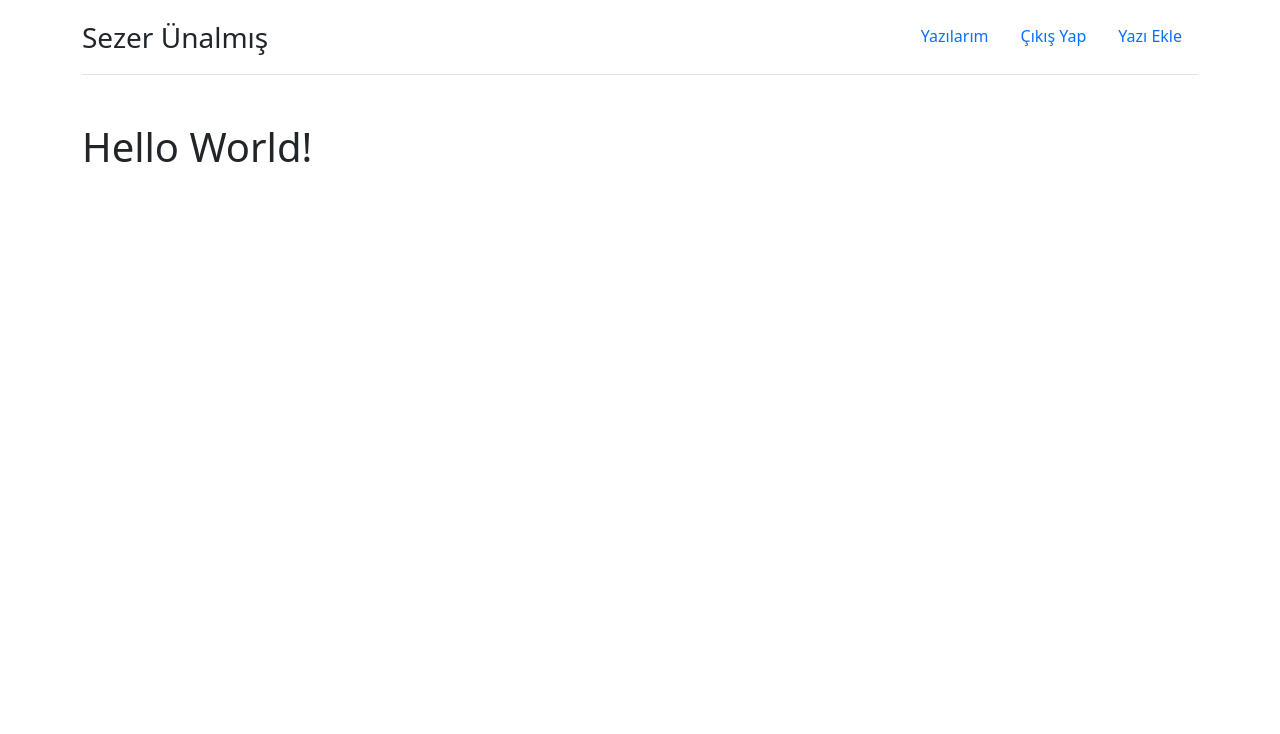
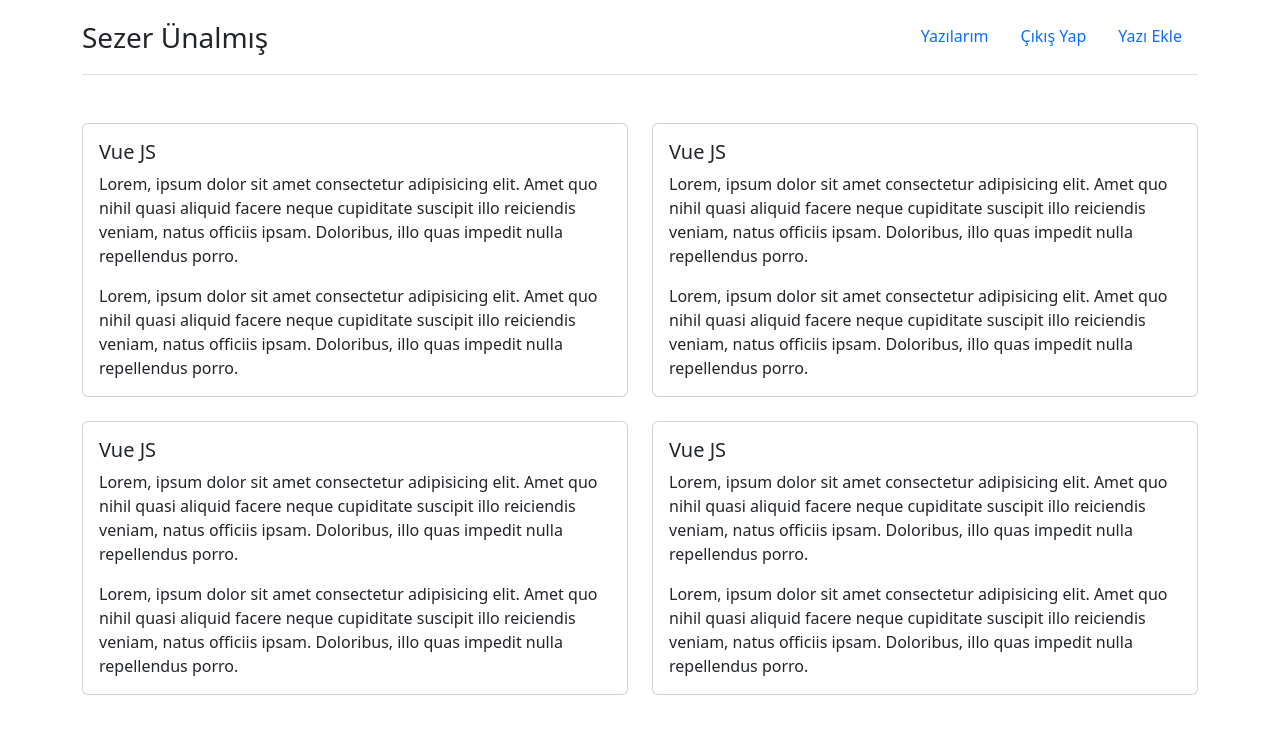
Before and after one commit to Sezer5/VueFirebaseProject, a Vue app: page / in a window 1280 px wide. Shown: the top 734 px of the page. Built offline with nearby package versions, Linux system fonts and the light colour scheme.

Commit message:
Anasayfa Halledildi

```diff
--- a/src/App.vue
+++ b/src/App.vue
@@ -2,7 +2,7 @@
   <div>
     <app-header></app-header>
     <div class="container">
-      <h1>Hello World!</h1>
+      <router-view></router-view>
     </div>
   </div>
 </template>
--- /dev/null
+++ b/src/components/Home.vue
@@ -0,0 +1,52 @@
+<template>
+    <div class="row g-4">
+        <div class="col-md-6">
+            <div class="card">
+                <div class="card-body">
+                    <h5 class="card-title">Vue JS</h5>
+                    <p class="card-text">Lorem, ipsum dolor sit amet consectetur adipisicing elit. Amet quo nihil quasi aliquid facere neque cupiditate suscipit illo reiciendis veniam, natus officiis ipsam. Doloribus, illo quas impedit nulla repellendus porro.</p>
+                    <p class="card-text">Lorem, ipsum dolor sit amet consectetur adipisicing elit. Amet quo nihil quasi aliquid facere neque cupiditate suscipit illo reiciendis veniam, natus officiis ipsam. Doloribus, illo quas impedit nulla repellendus porro.</p>
+                </div>
+            </div>
+        </div>
+
+        <div class="col-md-6">
+            <div class="card">
+                <div class="card-body">
+                    <h5 class="card-title">Vue JS</h5>
+                    <p class="card-text">Lorem, ipsum dolor sit amet consectetur adipisicing elit. Amet quo nihil quasi aliquid facere neque cupiditate suscipit illo reiciendis veniam, natus officiis ipsam. Doloribus, illo quas impedit nulla repellendus porro.</p>
+                    <p class="card-text">Lorem, ipsum dolor sit amet consectetur adipisicing elit. Amet quo nihil quasi aliquid facere neque cupiditate suscipit illo reiciendis veniam, natus officiis ipsam. Doloribus, illo quas impedit nulla repellendus porro.</p>
+                </div>
+            </div>
+        </div>
+
+        <div class="col-md-6">
+            <div class="card">
+                <div class="card-body">
+                    <h5 class="card-title">Vue JS</h5>
+                    <p class="card-text">Lorem, ipsum dolor sit amet consectetur adipisicing elit. Amet quo nihil quasi aliquid facere neque cupiditate suscipit illo reiciendis veniam, natus officiis ipsam. Doloribus, illo quas impedit nulla repellendus porro.</p>
+                    <p class="card-text">Lorem, ipsum dolor sit amet consectetur adipisicing elit. Amet quo nihil quasi aliquid facere neque cupiditate suscipit illo reiciendis veniam, natus officiis ipsam. Doloribus, illo quas impedit nulla repellendus porro.</p>
+                </div>
+            </div>
+        </div>
+
+        <div class="col-md-6">
+            <div class="card">
+                <div class="card-body">
+                    <h5 class="card-title">Vue JS</h5>
+                    <p class="card-text">Lorem, ipsum dolor sit amet consectetur adipisicing elit. Amet quo nihil quasi aliquid facere neque cupiditate suscipit illo reiciendis veniam, natus officiis ipsam. Doloribus, illo quas impedit nulla repellendus porro.</p>
+                    <p class="card-text">Lorem, ipsum dolor sit amet consectetur adipisicing elit. Amet quo nihil quasi aliquid facere neque cupiditate suscipit illo reiciendis veniam, natus officiis ipsam. Doloribus, illo quas impedit nulla repellendus porro.</p>
+                </div>
+            </div>
+        </div>
+
+    </div>
+</template>
+
+<script setup>
+
+</script>
+
+<style>
+
+</style>
--- a/src/router/index.js
+++ b/src/router/index.js
@@ -1,14 +1,14 @@
 import { createRouter, createWebHistory } from 'vue-router'
-// import HomeView from '../views/HomeView.vue'
+import Home from '@/components/Home.vue'
 
 const router = createRouter({
   history: createWebHistory(import.meta.env.BASE_URL),
   routes: [
-    // {
-    //   path: '/',
-    //   name: 'home',
-    //   component: HomeView,
-    // },
+    {
+      path: '/',
+      name: 'home',
+      component: Home,
+    },
 
   ],
 })
```
